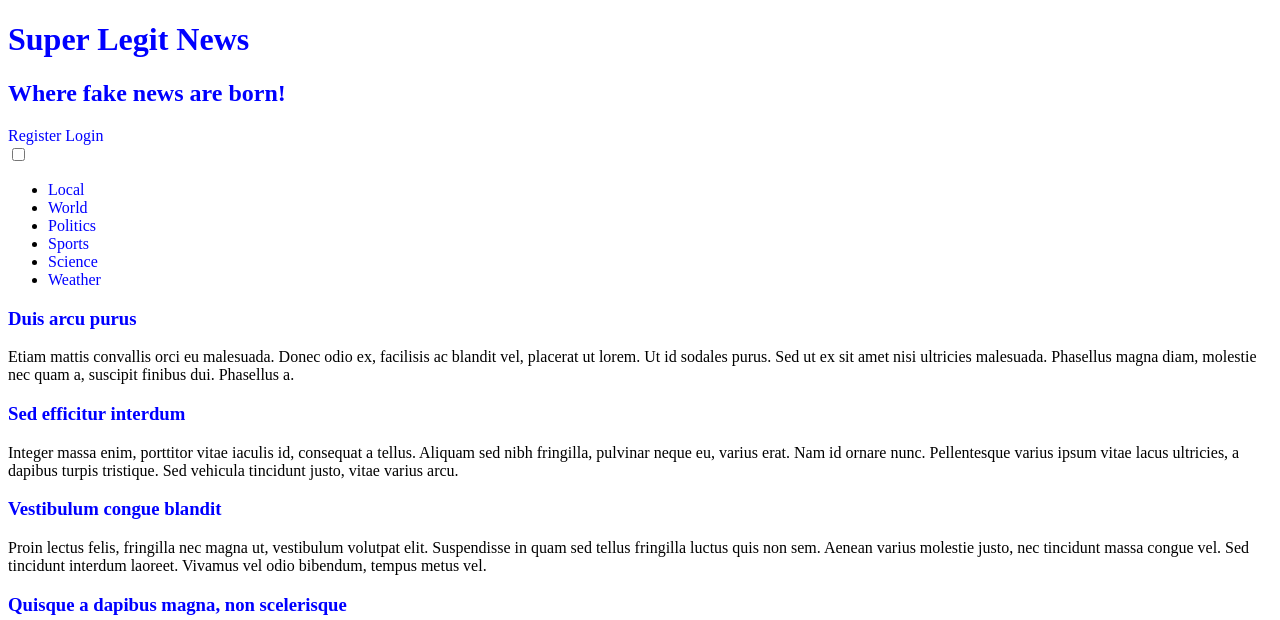
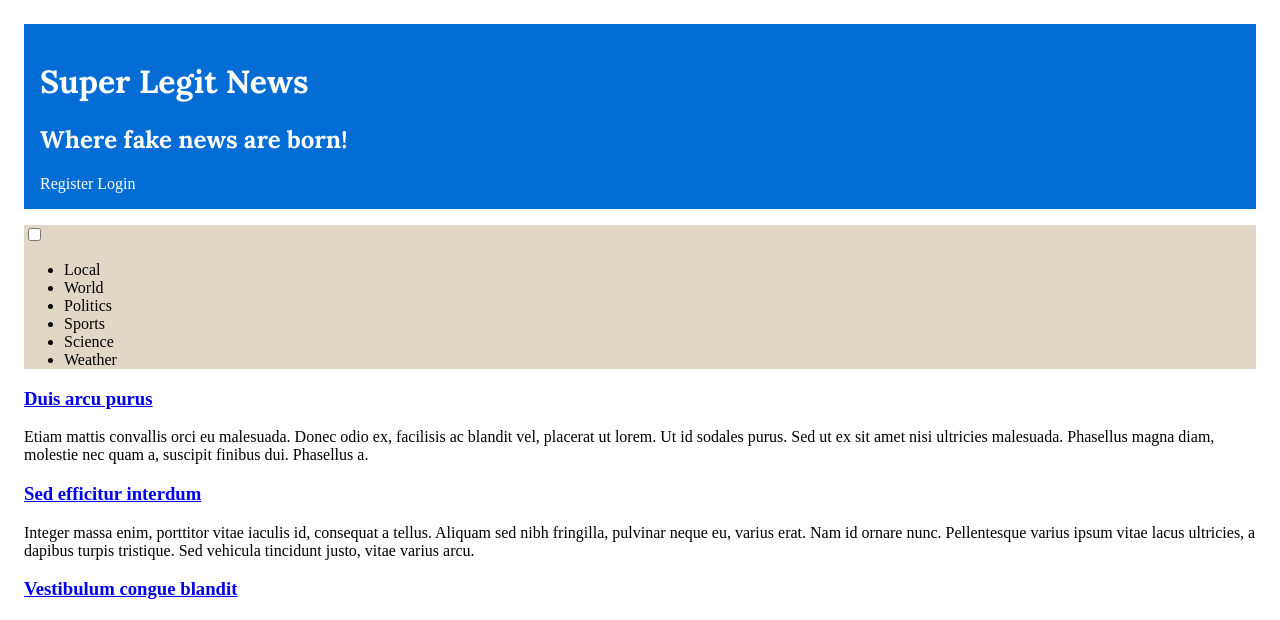
Before and after one commit to Fabio-A-Sa/Y2S2-LinguagensTecnologiasWeb, a PHP site: page /item.html in a window 1280 px wide. Shown: the top 620 px of the page. Run offline with PHP 8.4, Linux system fonts and the light colour scheme.

Commit message:
some exercises!

```diff
--- a/Exercises/Ficha 2 - CSS/style.css
+++ b/Exercises/Ficha 2 - CSS/style.css
@@ -1,12 +1,28 @@
 @import url('https://fonts.googleapis.com/css?family=Lora:400,700|Poppins:300,200');
 
-body a, a:visited, a:hover {
-    text-decoration: none;
-    color: blue;
+body {
+    padding: 1em;
+    background-color: white;
 }
 
-body {
+header a, #menu a {
+    text-decoration: none;
+}
 
+header a { color: white; }
+#menu a { color: black; }
+
+header {
+    background-color: #046DD5;
+    padding: 1rem;
+}
+
+header h1, header h2 {
+    font-family: Lora;
+}
+
+header.signup {
+    font-family: Poppins;
 }
 
 p:hover {
@@ -16,3 +32,8 @@ p:hover {
 section:hover {
     background-color: #2A2F33
 }
+
+#menu {
+    background-color: rgb(224, 216, 197);
+    margin: 1em 0em 1em;
+}
```
